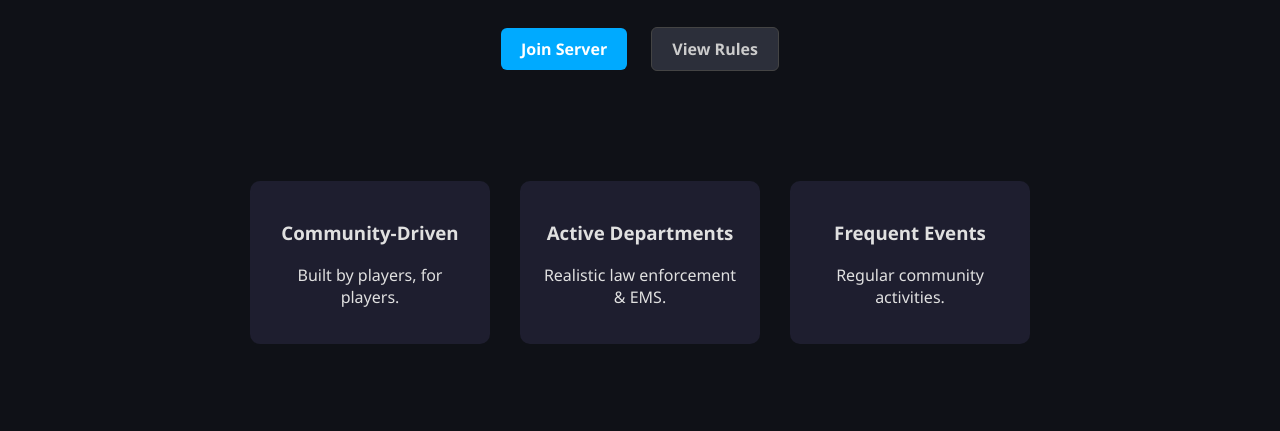
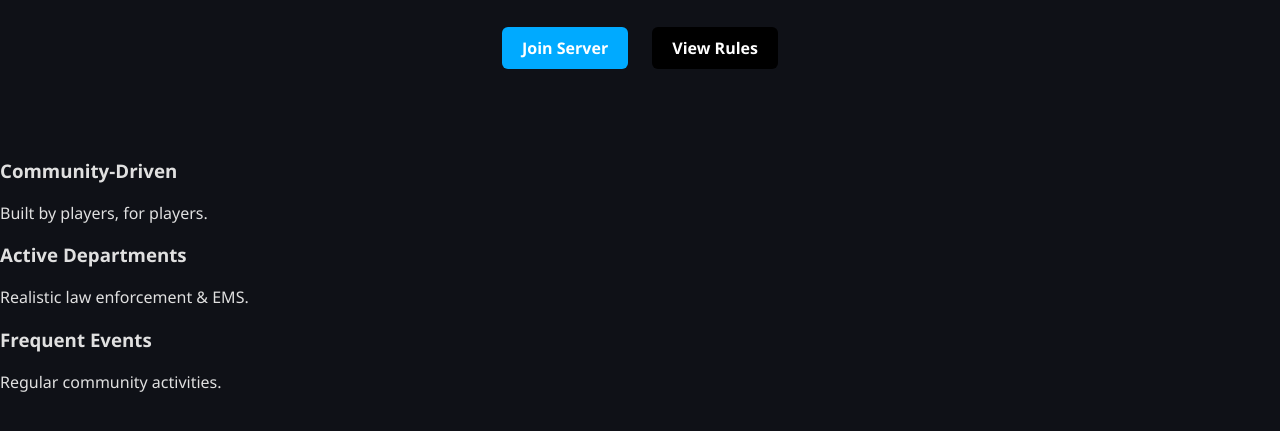
Before and after one commit to MasonBarns/nexusinteractive, a website: page public/index.html in a window 1280 px wide. Shown: the part 365-796 px from the top of the page. Drawn offline with Linux system fonts and the light colour scheme; no server answers.

Commit message:
Complete rebuild: homepage, admin panel, maintenance lockout, live server status

```diff
--- a/public/style.css
+++ b/public/style.css
@@ -84,22 +84,6 @@ header {
 }
 
 .secondary {
-  background-color: #2c2f3a;
-  color: #ccc;
-  border: 1px solid #444;
+  background-color: #000000;;
+  color: white;
 }
-
-.features {
-  display: flex;
-  justify-content: center;
-  gap: 30px;
-  padding: 40px 20px;
-}
-
-.feature {
-  background-color: #1e1e2f;
-  padding: 20px;
-  border-radius: 10px;
-  width: 200px;
-  text-align: center;
-}
--- a/server.js
+++ b/server.js
@@ -5,7 +5,7 @@ const PORT = process.env.PORT || 3000;
 
 let serverStatus = {
   online: true,
-  currentPlayers: 39,
+  currentPlayers: 29,
   maintenance: false
 };
 
```
Also changed, not shown: public/admin.html (+1 -1 lines), public/index.html (+0 -4 lines).
